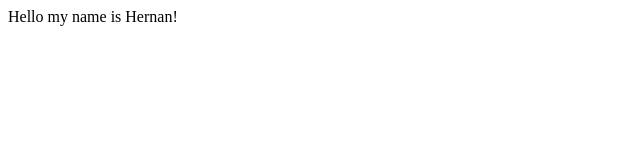
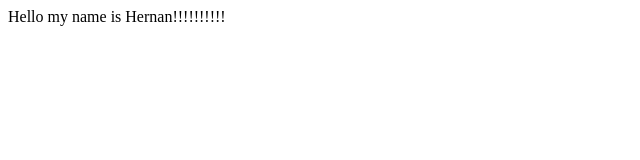
Before and after one commit to HernanMota/First-git-project, a plain HTML site: page index.html in a window 1280 px wide. Shown: the full height of the page, 0-640 px from the left. Drawn offline with Linux system fonts and the light colour scheme.

Commit message:
First Commit

```diff
--- a/index.html
+++ b/index.html
@@ -7,6 +7,6 @@
     <link rel="stylesheet" href="./style.css">
 </head>
 <body>
-    Hello my name is Hernan!
+    Hello my name is Hernan!!!!!!!!!!
 </body>
 </html>
```
